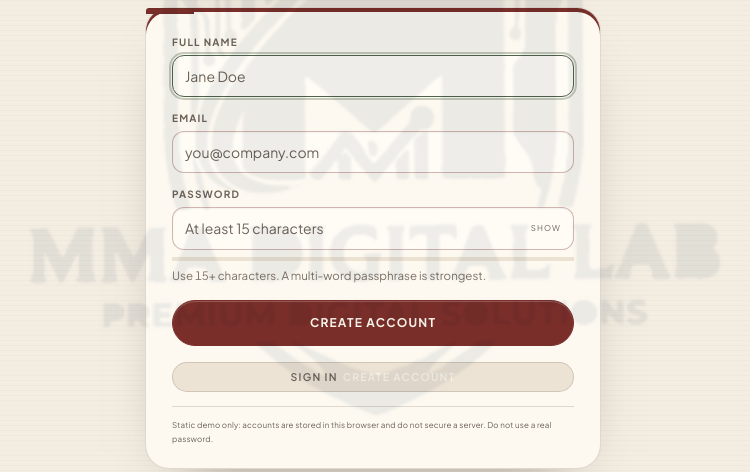
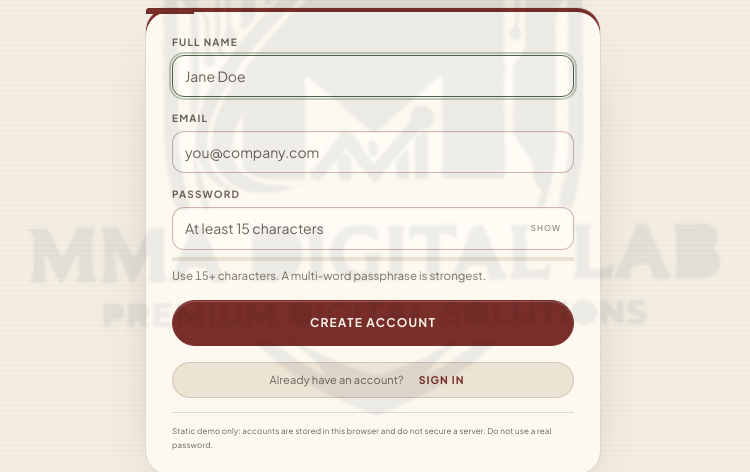
Before and after one commit to muneeb819/Voice-Agent-Console, a website: page docs/login.html in a window 1280 px wide. Shown: the part 309-781 px from the top of the page, without its empty margins (267-1017 px from the left). Drawn offline with Linux system fonts and the light colour scheme; no server answers.

Commit message:
fix(login): remove duplicate Sign In control and harden preview session
Co-authored-by: arena-agent <297053741+arena-agent@users.noreply.github.com>

```diff
--- a/docs/atelier.css
+++ b/docs/atelier.css
@@ -2756,33 +2756,38 @@ main#m > * { animation: sectionEnter 460ms cubic-bezier(0.2, 0.8, 0.2, 1) both;
 .auth-shell .pane > .linkish { order: 10; }
 
 .auth-shell .tabs {
+  display: flex;
   justify-content: center;
   align-items: center;
-  gap: 18px;
+  flex-wrap: wrap;
+  gap: 10px;
   margin: 16px 0 0;
   padding: 0;
   border: 0;
   border-radius: 0;
   background: transparent;
 }
+.auth-shell .tabs[hidden] { display: none !important; }
+.auth-shell .tabs-note {
+  color: var(--mu);
+  font-size: 11px;
+  letter-spacing: 0.01em;
+}
 .auth-shell .tab {
   flex: 0 0 auto;
-  padding: 5px 1px;
-  border: 0;
-  border-bottom: 2px solid transparent;
-  border-radius: 0;
-  background: transparent;
-  color: var(--mu);
+  padding: 8px 12px;
+  border: 1px solid var(--bd-strong);
+  border-radius: 2px;
+  background: var(--sf2);
+  color: var(--ac);
   font-size: 10.5px;
-  font-weight: 600;
-  letter-spacing: 0.12em;
+  font-weight: 700;
+  letter-spacing: 0.1em;
   text-transform: uppercase;
 }
-.auth-shell .tab:hover { color: var(--tx); background: transparent; }
-.auth-shell .tab.active {
-  color: var(--ac);
-  border-bottom-color: var(--ac);
-  background: transparent;
-  box-shadow: none;
-}
+.auth-shell .tab:hover { color: var(--ac); background: var(--ac-soft); }
+/* The active mode is already on screen; never show it twice. The one visible
+   tab is the switch to the other form (Sign Up while signing in, Sign In while
+   signing up). */
+.auth-shell .tab.active { display: none; }
 .auth-shell .tab:focus-visible { outline: 2px solid var(--ac-2); outline-offset: 2px; }
--- a/docs/login.html
+++ b/docs/login.html
@@ -23,10 +23,10 @@
       href="https://fonts.googleapis.com/css2?family=Plus+Jakarta+Sans:wght@400;500;600;700;800&display=swap"
       rel="stylesheet"
     />
-    <link rel="stylesheet" href="./login.css?v=nova-3.11" />
-    <link rel="stylesheet" href="./brand-logos.css?v=nova-3.11" />
-    <link rel="stylesheet" href="./future.css?v=nova-3.11" />
-    <link rel="stylesheet" href="./atelier.css?v=nova-3.11" />
+    <link rel="stylesheet" href="./login.css?v=nova-3.12" />
+    <link rel="stylesheet" href="./brand-logos.css?v=nova-3.12" />
+    <link rel="stylesheet" href="./future.css?v=nova-3.12" />
+    <link rel="stylesheet" href="./atelier.css?v=nova-3.12" />
   </head>
   <body>
     <div class="aurora" aria-hidden="true"></div>
@@ -204,7 +204,8 @@
           </button>
         </form>
 
-        <div class="tabs" role="tablist" aria-label="Authentication mode">
+        <div class="tabs" id="auth-switch" role="tablist" aria-label="Switch authentication mode">
+          <span class="tabs-note" id="mode-note">New to the console?</span>
           <button
             type="button"
             class="tab active"
@@ -225,7 +226,7 @@
             aria-controls="signup-form"
             data-mode="signup"
           >
-            Create Account
+            Sign Up
           </button>
         </div>
 
@@ -271,7 +272,7 @@
       </div>
     </div>
 
-    <script src="./brand-logos.js?v=nova-3.11"></script>
-    <script src="./login.js?v=nova-3.11"></script>
+    <script src="./brand-logos.js?v=nova-3.12"></script>
+    <script src="./login.js?v=nova-3.12"></script>
   </body>
 </html>
--- a/docs/login.js
+++ b/docs/login.js
@@ -150,6 +150,9 @@
     admin: document.getElementById('admin-form'),
   };
 
+  var authSwitch = document.getElementById('auth-switch');
+  var modeNote = document.getElementById('mode-note');
+
   function setMode(mode) {
     if (!panes[mode]) mode = 'signin';
     tabs.forEach(function (t) {
@@ -158,6 +161,11 @@
       t.setAttribute('aria-selected', on ? 'true' : 'false');
       t.tabIndex = on ? 0 : -1;
     });
+    // Only the switch to the other form is shown. The Sign In button was
+    // duplicating the active form and read as a dim disabled control.
+    var signupTab = document.getElementById('tab-signup');
+    if (authSwitch) authSwitch.hidden = mode === 'admin' || Boolean(signupTab && signupTab.hidden);
+    if (modeNote) modeNote.textContent = mode === 'signup' ? 'Already have an account?' : 'New to the console?';
     Object.keys(panes).forEach(function (k) {
       panes[k].hidden = k !== mode;
     });
@@ -605,6 +613,7 @@
         if (data.signupOpen === false && signupTab) {
           signupTab.hidden = true;
           signupTab.style.display = 'none';
+          if (authSwitch) authSwitch.hidden = true;
           if (!panes.signup.hidden) setMode('signin');
         } else if (data.signupOpen && data.hasUsers === false && !/\/login$/i.test(rawPath)) {
           setMode('signup');
--- a/docs/version.json
+++ b/docs/version.json
@@ -1,3 +1,3 @@
 {
-  "build": "nova-3.11"
+  "build": "nova-3.12"
 }
--- a/public/atelier.css
+++ b/public/atelier.css
@@ -2756,33 +2756,38 @@ main#m > * { animation: sectionEnter 460ms cubic-bezier(0.2, 0.8, 0.2, 1) both;
 .auth-shell .pane > .linkish { order: 10; }
 
 .auth-shell .tabs {
+  display: flex;
   justify-content: center;
   align-items: center;
-  gap: 18px;
+  flex-wrap: wrap;
+  gap: 10px;
   margin: 16px 0 0;
   padding: 0;
   border: 0;
   border-radius: 0;
   background: transparent;
 }
+.auth-shell .tabs[hidden] { display: none !important; }
+.auth-shell .tabs-note {
+  color: var(--mu);
+  font-size: 11px;
+  letter-spacing: 0.01em;
+}
 .auth-shell .tab {
   flex: 0 0 auto;
-  padding: 5px 1px;
-  border: 0;
-  border-bottom: 2px solid transparent;
-  border-radius: 0;
-  background: transparent;
-  color: var(--mu);
+  padding: 8px 12px;
+  border: 1px solid var(--bd-strong);
+  border-radius: 2px;
+  background: var(--sf2);
+  color: var(--ac);
   font-size: 10.5px;
-  font-weight: 600;
-  letter-spacing: 0.12em;
+  font-weight: 700;
+  letter-spacing: 0.1em;
   text-transform: uppercase;
 }
-.auth-shell .tab:hover { color: var(--tx); background: transparent; }
-.auth-shell .tab.active {
-  color: var(--ac);
-  border-bottom-color: var(--ac);
-  background: transparent;
-  box-shadow: none;
-}
+.auth-shell .tab:hover { color: var(--ac); background: var(--ac-soft); }
+/* The active mode is already on screen; never show it twice. The one visible
+   tab is the switch to the other form (Sign Up while signing in, Sign In while
+   signing up). */
+.auth-shell .tab.active { display: none; }
 .auth-shell .tab:focus-visible { outline: 2px solid var(--ac-2); outline-offset: 2px; }
--- a/public/version.json
+++ b/public/version.json
@@ -1,3 +1,3 @@
 {
-  "build": "nova-3.11"
+  "build": "nova-3.12"
 }
```
Also changed, not shown: docs/index.html (+10 -10 lines), public/index.html (+10 -10 lines), public/login.html (+9 -8 lines), public/login.js (+9 -0 lines), tests/static-site-verify.ts (+4 -0 lines).
